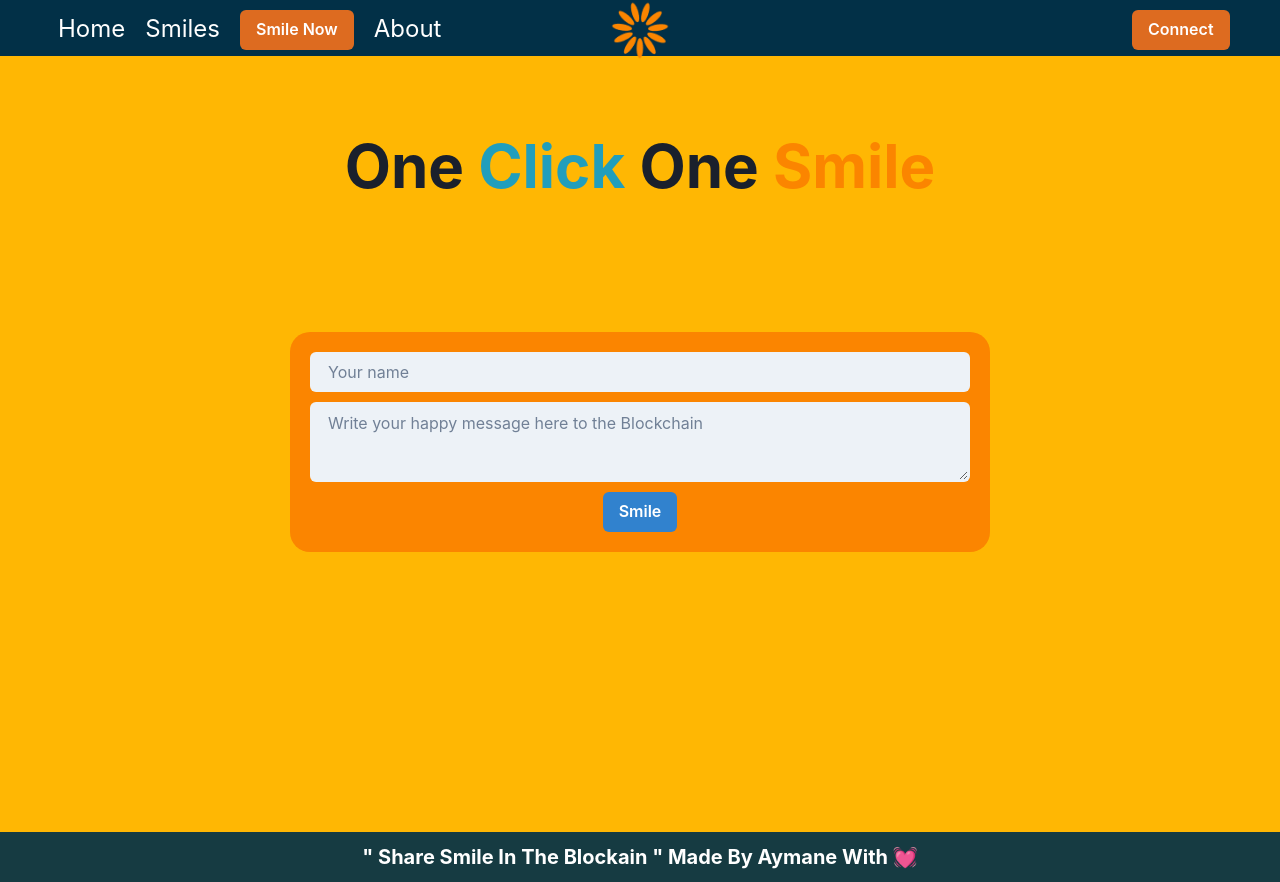
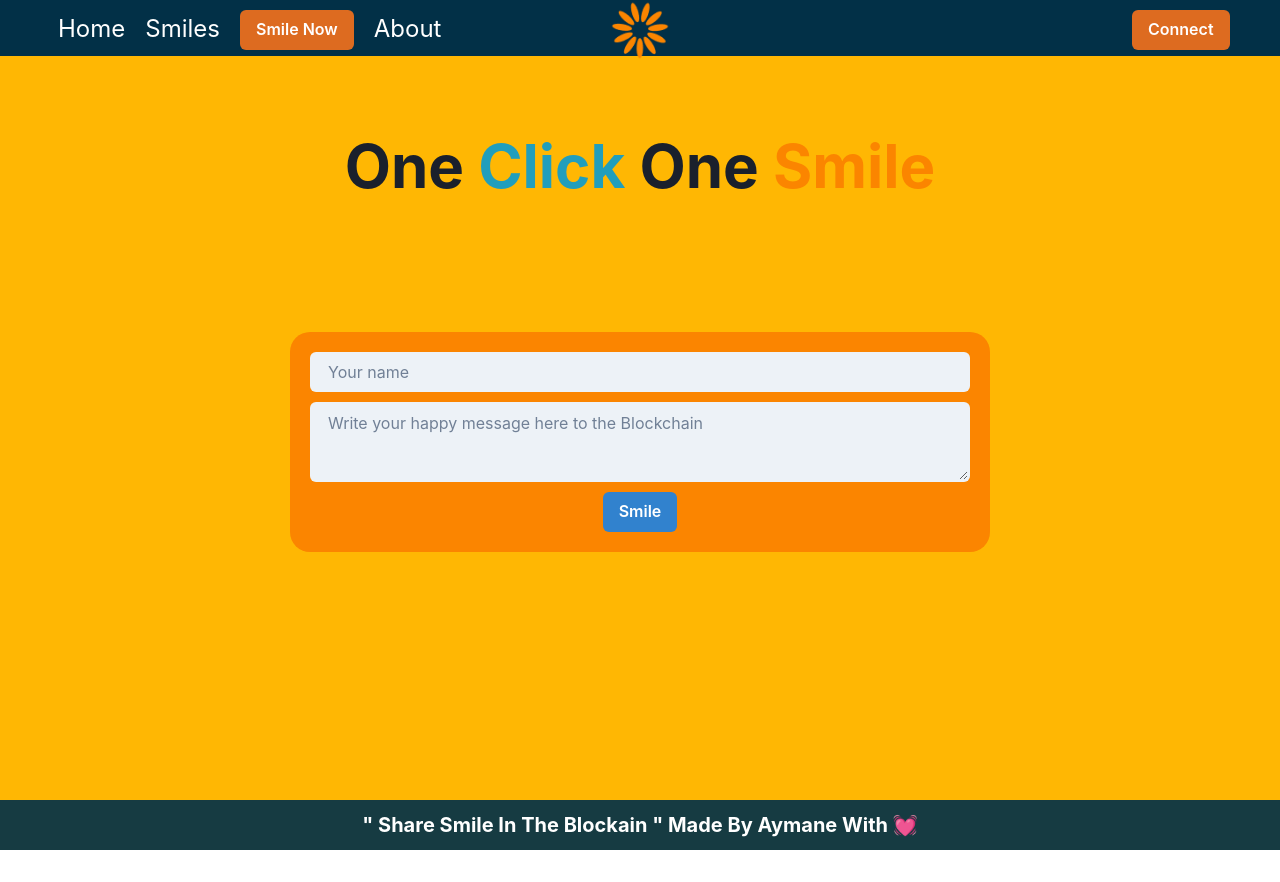
Before and after one commit to aynaever/share-smile-contract, a React (Create React App) app: page /smile-now in a window 1280 px wide. After the commit the page ends 850 px from the top, so only its background shows below. Built offline with nearby package versions, Linux system fonts and the light colour scheme.

Commit message:
fix form section styling

```diff
--- a/src/components/FormSection/FormSection.css
+++ b/src/components/FormSection/FormSection.css
@@ -1,5 +1,5 @@
 .formSection {
-	height: 97vh;
+	height: 93vh;
 	background-color: #FFB703;
 	text-align: center;
 	padding-top: 10vh;
```
